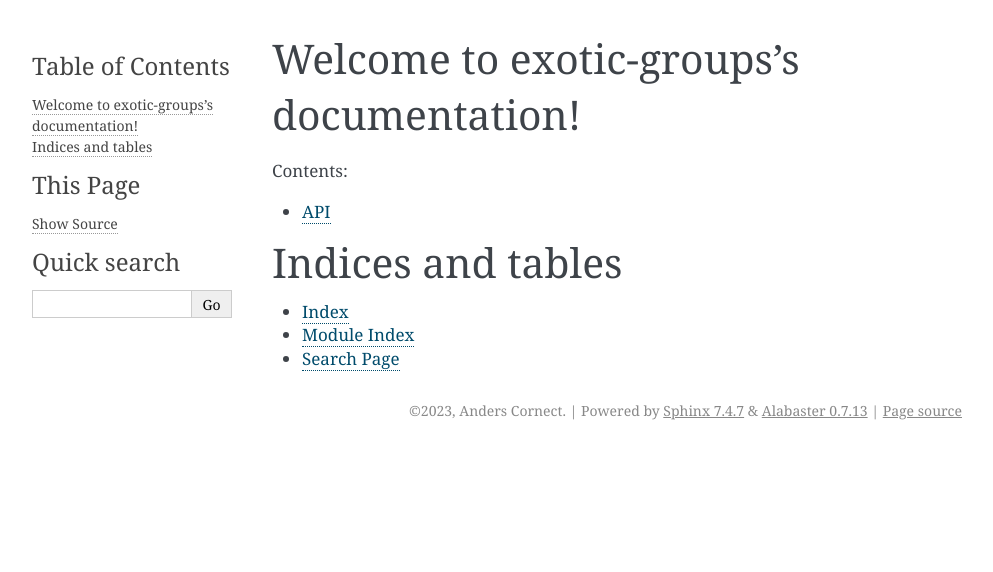
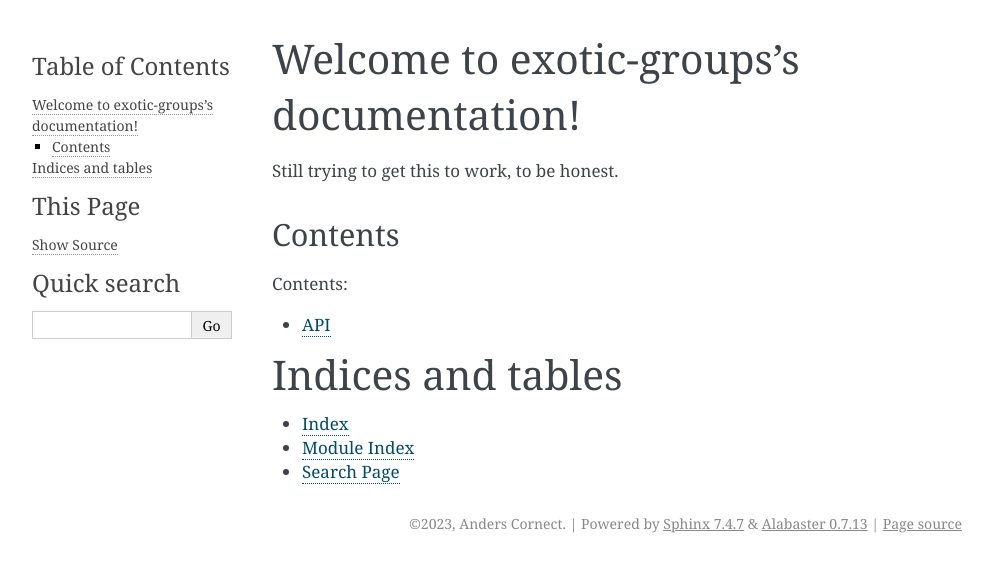
Before and after one commit to And-ers/exotic-groups, a Sphinx documentation site: the page built from docs/index.rst, in a window 1280 px wide. Shown: the top 572 px of the page, without its empty margins (148-1141 px from the left). Built offline with Sphinx 7.4.7, drawn with Linux system fonts in a browser that asks for light colours.

Commit message:
Update index.rst

```diff
--- a/docs/index.rst
+++ b/docs/index.rst
@@ -5,6 +5,11 @@
 
 Welcome to exotic-groups's documentation!
 =========================================
+
+Still trying to get this to work, to be honest.
+
+Contents
+--------
 
 .. toctree::
    :maxdepth: 2
```
